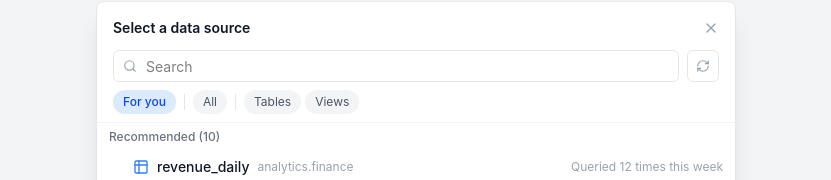
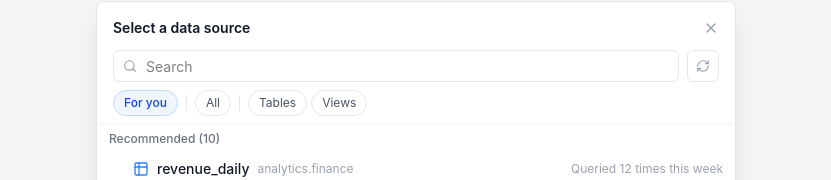
Before and after one commit to stef-bran-db/prototypes, a Next.js app in the folder asset-selector/: page / in a window 1280 px wide. Shown: the part 247-427 px from the top of the page, without its empty margins (224-1055 px from the left). Built offline with nearby package versions, Linux system fonts and the light colour scheme.

Commit message:
Unify pill styles — all outlined, consistent across default and filter views
Co-authored-by: Isaac

```diff
--- a/asset-selector/src/components/AssetSelector.tsx
+++ b/asset-selector/src/components/AssetSelector.tsx
@@ -463,8 +463,8 @@ export function AssetSelector({
           }}
           className={`px-2.5 py-1 text-xs rounded-full transition-colors whitespace-nowrap shrink-0
             ${activeSection === "forYou"
-              ? "bg-blue-100 text-blue-700 font-medium"
-              : "bg-gray-100 text-gray-600 hover:bg-gray-200"
+              ? "bg-blue-50 text-blue-700 border border-blue-200 font-medium"
+              : "bg-white text-gray-600 border border-gray-200 hover:bg-gray-50 hover:border-gray-300"
             }`}
         >
           For you
@@ -477,8 +477,8 @@ export function AssetSelector({
           }}
           className={`px-2.5 py-1 text-xs rounded-full transition-colors whitespace-nowrap shrink-0
             ${activeSection === "all"
-              ? "bg-blue-100 text-blue-700 font-medium"
-              : "bg-gray-100 text-gray-600 hover:bg-gray-200"
+              ? "bg-blue-50 text-blue-700 border border-blue-200 font-medium"
+              : "bg-white text-gray-600 border border-gray-200 hover:bg-gray-50 hover:border-gray-300"
             }`}
         >
           All
@@ -497,8 +497,8 @@ export function AssetSelector({
                 }}
                 className={`px-2.5 py-1 text-xs rounded-full transition-colors whitespace-nowrap shrink-0
                   ${activeSection === pill.key
-                    ? "bg-blue-100 text-blue-700 font-medium"
-                    : "bg-gray-100 text-gray-600 hover:bg-gray-200"
+                    ? "bg-blue-50 text-blue-700 border border-blue-200 font-medium"
+                    : "bg-white text-gray-600 border border-gray-200 hover:bg-gray-50 hover:border-gray-300"
                   }`}
               >
                 {pill.label}
```
